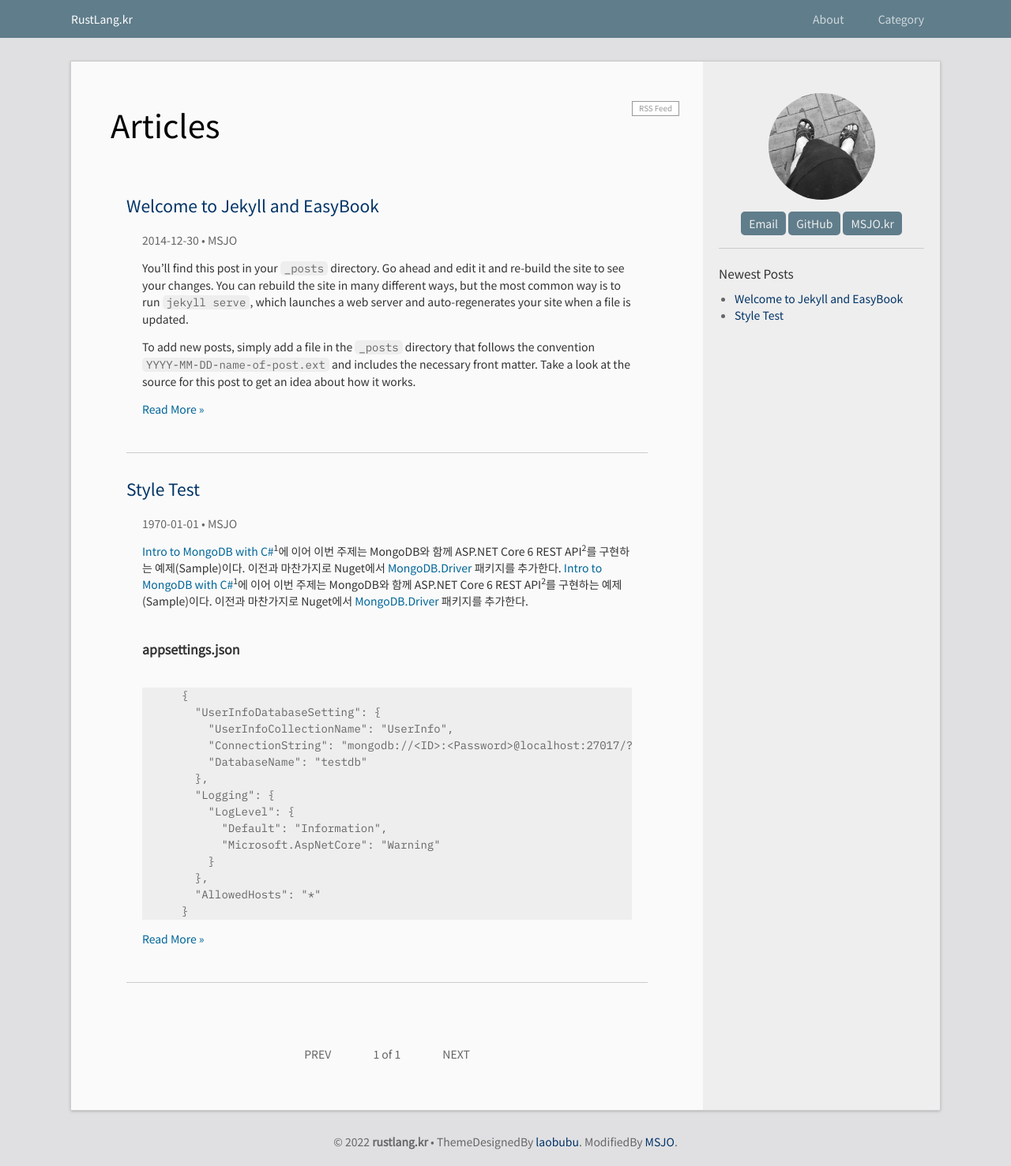
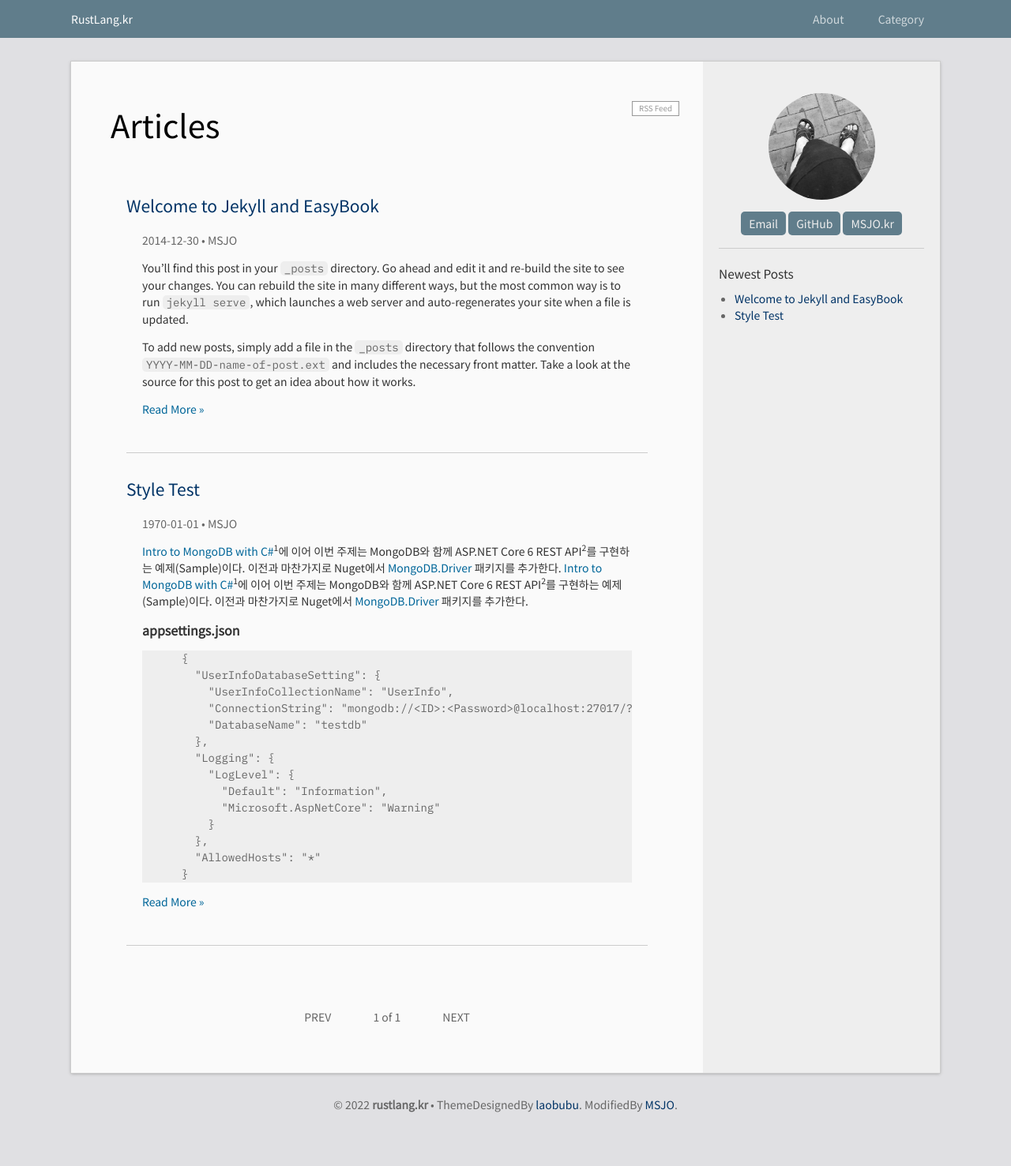
Before and after one commit to DebugJO/rustlang, a Jekyll site: the page built from index.html, in a window 1280 px wide. Shown: the whole page at 79% size. Built offline with Jekyll 4.4.1, drawn with Linux system fonts in a browser that asks for light colours; the list of posts is cut into pages by our own code; after the commit the page ends 1430 px from its top, so only the background shows below that.

Commit message:
Update _base.scss

```diff
--- a/_sass/_base.scss
+++ b/_sass/_base.scss
@@ -77,7 +77,7 @@ h6 {
 	font-size: 16px !important;
 	font-weight: bold !important;
 	padding: 0 !important;
-	maring : 0 !important;
+	margin : 0 !important;
 }
 
 sup {
```
